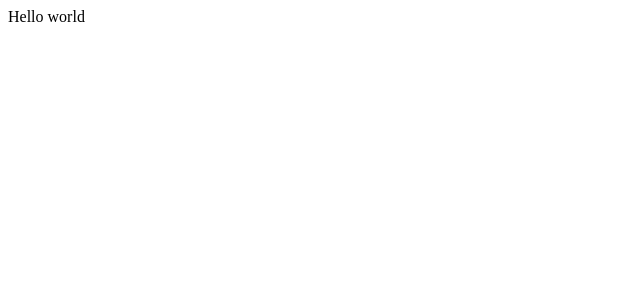
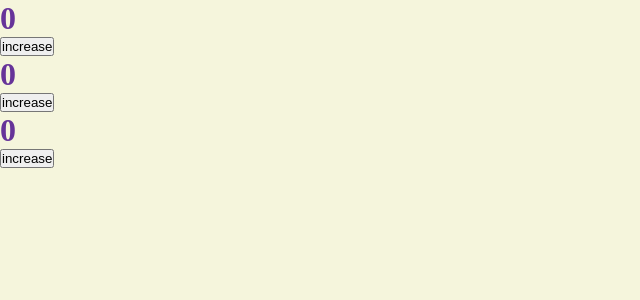
Before and after one commit to PeurDeLaFaiblesse/react-starter, a React app: page / in a window 1280 px wide. Shown: the top 300 px of the page, without its empty margins (0-640 px from the left). Built offline with nearby package versions, Linux system fonts and the light colour scheme.

Commit message:
feat: add css and svgr loaders

```diff
--- a/package.json
+++ b/package.json
@@ -12,6 +12,7 @@
   "author": "PeurDeLaFaiblesse",
   "license": "ISC",
   "devDependencies": {
+    "@svgr/webpack": "^8.1.0",
     "@types/node": "^20.11.19",
     "@types/react": "^18.2.56",
     "@types/react-dom": "^18.2.19",
@@ -20,6 +21,7 @@
     "@typescript-eslint/eslint-plugin": "^7.0.1",
     "@typescript-eslint/parser": "^7.0.1",
     "@web-bee-ru/eslint-plugin": "^0.6.3",
+    "css-loader": "^6.10.0",
     "eslint": "^8.56.0",
     "eslint-config-prettier": "^9.1.0",
     "eslint-import-resolver-alias": "^1.1.2",
@@ -30,7 +32,11 @@
     "eslint-plugin-react-hooks": "^4.6.0",
     "eslint-plugin-unicorn": "^51.0.1",
     "html-webpack-plugin": "^5.6.0",
+    "mini-css-extract-plugin": "^2.8.0",
     "prettier": "^3.2.5",
+    "sass": "^1.71.0",
+    "sass-loader": "^14.1.0",
+    "style-loader": "^3.3.4",
     "ts-loader": "^9.5.1",
     "ts-node": "^10.9.2",
     "typescript": "^5.3.3",
--- /dev/null
+++ b/src/App.css
@@ -0,0 +1,3 @@
+html {
+    background: bisque;
+}
--- a/src/App.tsx
+++ b/src/App.tsx
@@ -1,5 +1,13 @@
+import { Counter } from './components';
+
 const App = () => {
-  return <div>Hello world</div>;
+  return (
+    <div>
+      <Counter />
+      <Counter />
+      <Counter />
+    </div>
+  );
 };
 
 export default App;
--- /dev/null
+++ b/src/components/Counter/Counter.module.css
@@ -0,0 +1,4 @@
+.test {
+  color: rebeccapurple; }
+
+/*# sourceMappingURL=Counter.module.css.map */
--- /dev/null
+++ b/src/components/Counter/Counter.module.scss
@@ -0,0 +1,3 @@
+.test {
+  color: rebeccapurple;
+}
--- /dev/null
+++ b/src/components/Counter/Counter.tsx
@@ -0,0 +1,17 @@
+import { useState } from 'react';
+import styles from './Counter.module.scss';
+
+export const Counter = () => {
+  const [count, setCount] = useState(0);
+
+  const increaseCount = () => {
+    setCount((prev) => prev + 1);
+  };
+
+  return (
+    <div>
+      <h1 className={styles.test}>{count}</h1>
+      <button onClick={increaseCount}>increase</button>
+    </div>
+  );
+};
--- /dev/null
+++ b/src/components/Counter/index.ts
@@ -0,0 +1 @@
+export { Counter } from './Counter';
--- /dev/null
+++ b/src/components/index.ts
@@ -0,0 +1 @@
+export * from './Counter';
--- /dev/null
+++ b/src/global/cssReset.css
@@ -0,0 +1,9 @@
+ * {
+   margin: 0;
+   padding: 0;
+   box-sizing: border-box;
+ }
+
+ body {
+     background: beige;
+ }
--- a/src/index.tsx
+++ b/src/index.tsx
@@ -1,5 +1,6 @@
 import { createRoot } from 'react-dom/client';
 import App from './App';
+import './global/cssReset.css';
 
 const root = createRoot(document.getElementById('root'));
 
```
Also changed, not shown: src/global/global.d.ts (added, +17 -0 lines), 4 other files (tests, documents, lock files or other folders).
